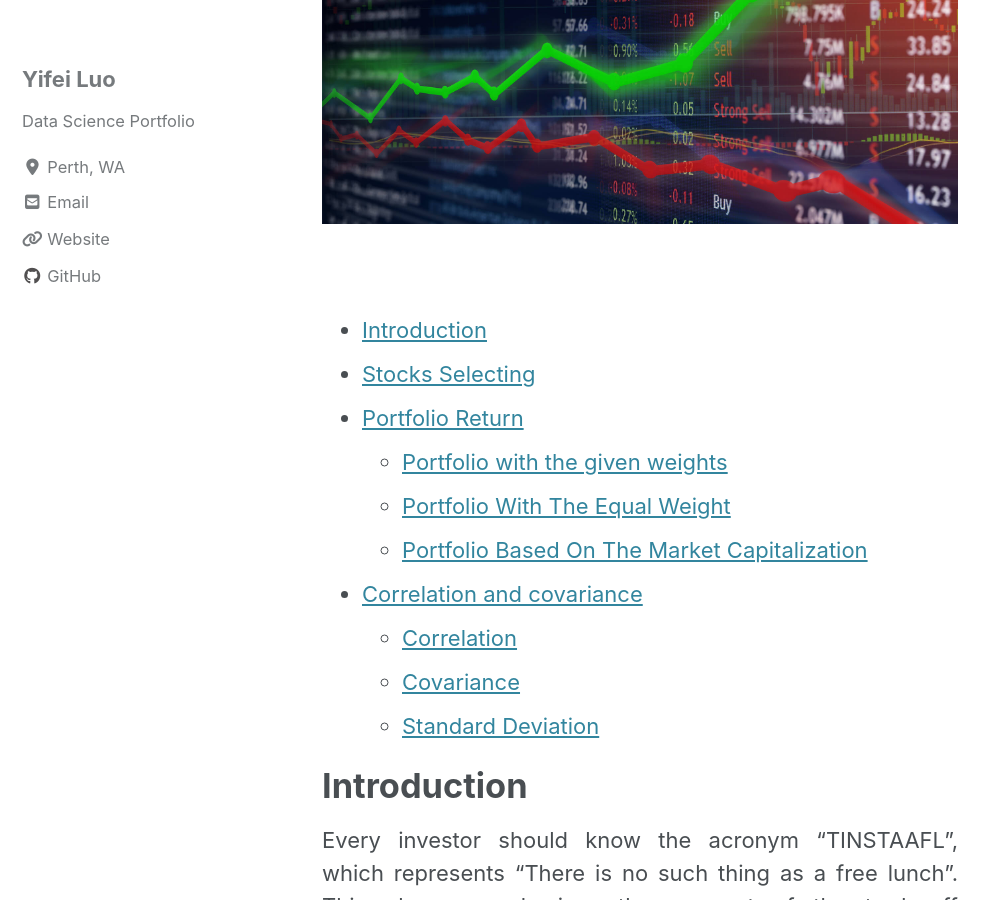
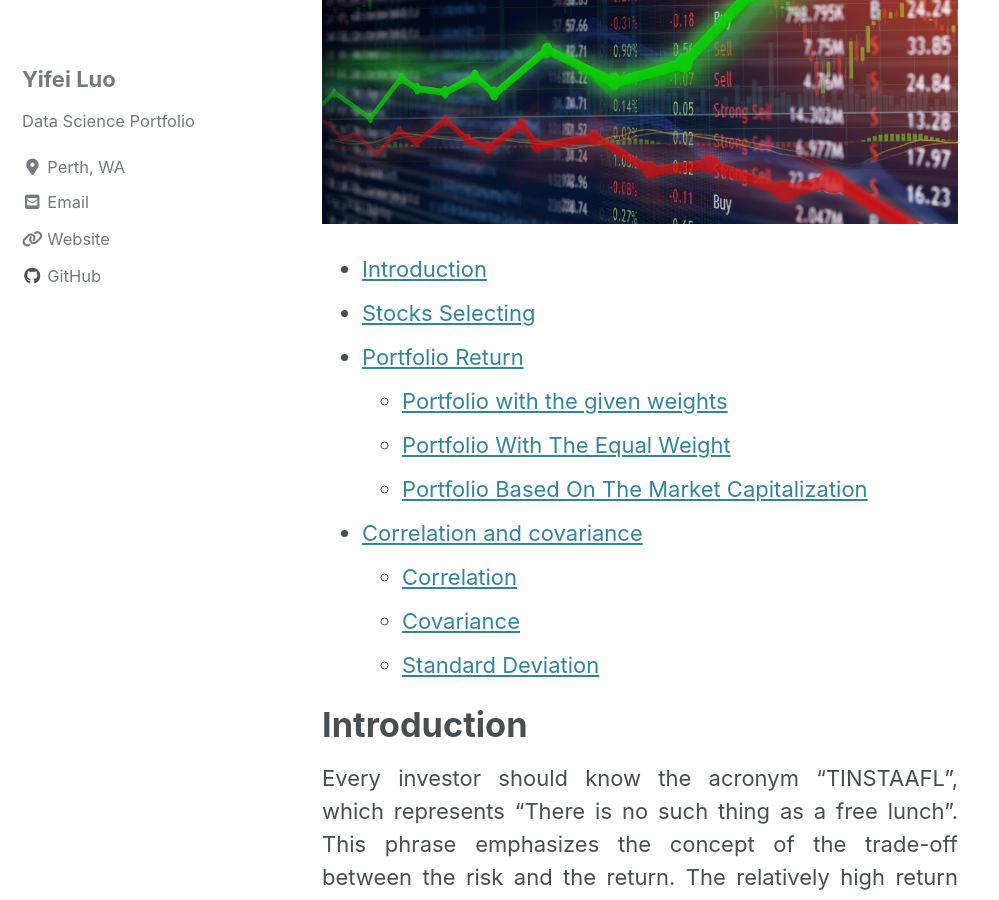
Before and after one commit to learn2gether/learn2gether.github.io, a Jekyll site: the page built from _posts/2019-11-01-optimal-portfolio.md, in a window 1280 px wide and 900 px high, scrolled down 334 px. Shown: the whole window, without its empty margins (0-999 px from the left). Built offline with Jekyll 4.4.1, drawn with Linux system fonts in a browser that asks for light colours; cached includes are drawn as plain includes; nearby versions of some CDN libraries.

Commit message:
modify optimal_portfolio

````diff
--- a/_posts/2019-11-01-optimal-portfolio.md
+++ b/_posts/2019-11-01-optimal-portfolio.md
@@ -10,7 +10,7 @@
 
 ![alt text](https://learn2gether.github.io/images/posts/portfolio/optimal_portfolio.jpg "OPTIMAL PORTFOLIO")
 
-<br />
+<!-- <br /> -->
 
 - [Introduction](#introduction)
 - [Stocks Selecting](#stocks-selecting)
@@ -46,7 +46,7 @@
 
 <div style="text-align: justify"> In order to achieve portfolio optimization, we need to determine the number of stocks in the portfolio and what these stocks are. The client plan to invest $10 million dollars in companies listing on S&P 500. In order to select valuable stocks, I am going to build a portfolio including all companies on the list of S&P 500, and the list is extracted from the WIKIPEDIA “List of S&P 500 Companies”. Then, extracting and analyzing daily adjusted closing price for each stock in the past three years. All these data are extracting from the Yahoo Finance. The following figure shows the daily closing price from 2016 to 2019. There are 8 stocks containing missing values, which means that these companies went public after year 2016. Thus, we need to remove them from the list. </div>
 
-<!-- <br /> -->
+<br />
 
 ![alt text](https://learn2gether.github.io/images/posts/portfolio/stocks.png "Stocks")
 
@@ -84,7 +84,7 @@
 
 <div style="text-align: justify"> All selected companies and their stock codes are displayed on the following table. </div>
 
-<!-- <br /> -->
+<br />
 
 ![alt text](https://learn2gether.github.io/images/posts/portfolio/stocks_code.png "Stocks Code")
 
@@ -92,7 +92,7 @@
 
 <div style="text-align: justify"> Then, we can calculate the daily rate of return by closing prices of each stock. </div>
 
-<!-- <br /> -->
+<br />
 
 ```python
 StockReturns = stockPrices_selected.pct_change().dropna()
@@ -120,7 +120,7 @@
 
 <div style="text-align: justify"> We multiply the rate of return of each stock by its corresponding weights to obtain the weighted stock returns, then summing the weighted returns of all stocks to get the return of the portfolio. The following figure shows the daily rate of return over-time. </div>
 
-<!-- <br /> -->
+<br />
 
 ![alt text](https://learn2gether.github.io/images/posts/portfolio/rate_of_return_assigned.png "Rate Of Return Assigned Weights")
 
@@ -138,7 +138,7 @@
 
 <div style="text-align: justify"> The second option is to evenly distribute the weight of each stock so that they all have an equal weight. This is the easiest way to invest and can be used as a benchmark for other portfolios. The following figure shows the comparison of the cumulated return. The blue line represents the portfolio of the equal weight, and the orange line represents the portfolio of the given weight. We can conclude the benchmark outperforms the portfolio of the given weight. </div>
 
-<!-- <br /> -->
+<br />
 
 ![alt text](https://learn2gether.github.io/images/posts/portfolio/return_comparision1.png "Cumulative Return Assigned Vs. Equal")
 
@@ -157,7 +157,7 @@
 <div style="text-align: justify"> The following figure presents the cumulative return of three portfolios. The green line represents the
 portfolio of the cumulative return. The benchmark seems to outperform the other two portfolios. </div>
 
-<!-- <br /> -->
+<br />
 
 ![alt text](https://learn2gether.github.io/images/posts/portfolio/return_comparision2.png "Return Comparision All Three")
 
@@ -169,7 +169,7 @@
 
 <div style="text-align: justify"> The correlation matrix is used to estimate the linear relationship among multiple stocks. Each cell in the matrix is the correlation coefficient of its corresponding two stocks ranging from -1 to 1. If they are positive correlated, they tend to move together, which means they either increase together or decrease together. If they are negative correlated, they tend to move oppositely. The following figure presents the heatmap of the correlation matrix, which can easily visualize relationships. We can see that most stocks have positive correlations with other stocks. It may reflect that companies with the positive correlation may be in the same industry, or they may have mutual business. </div>
 
-<!-- <br /> -->
+<br />
 
 ```python
 # correlation
@@ -207,7 +207,7 @@
 
 <div style="text-align: justify"> Standard deviation is another measure of the risk, and it is also known as volatility. </div>
 
-<!-- <br /> -->
+<br />
 
 ![alt text](https://learn2gether.github.io/images/posts/portfolio/statistics_three_portfolios.png "Statistics Of Three Portfolios")
 
````
